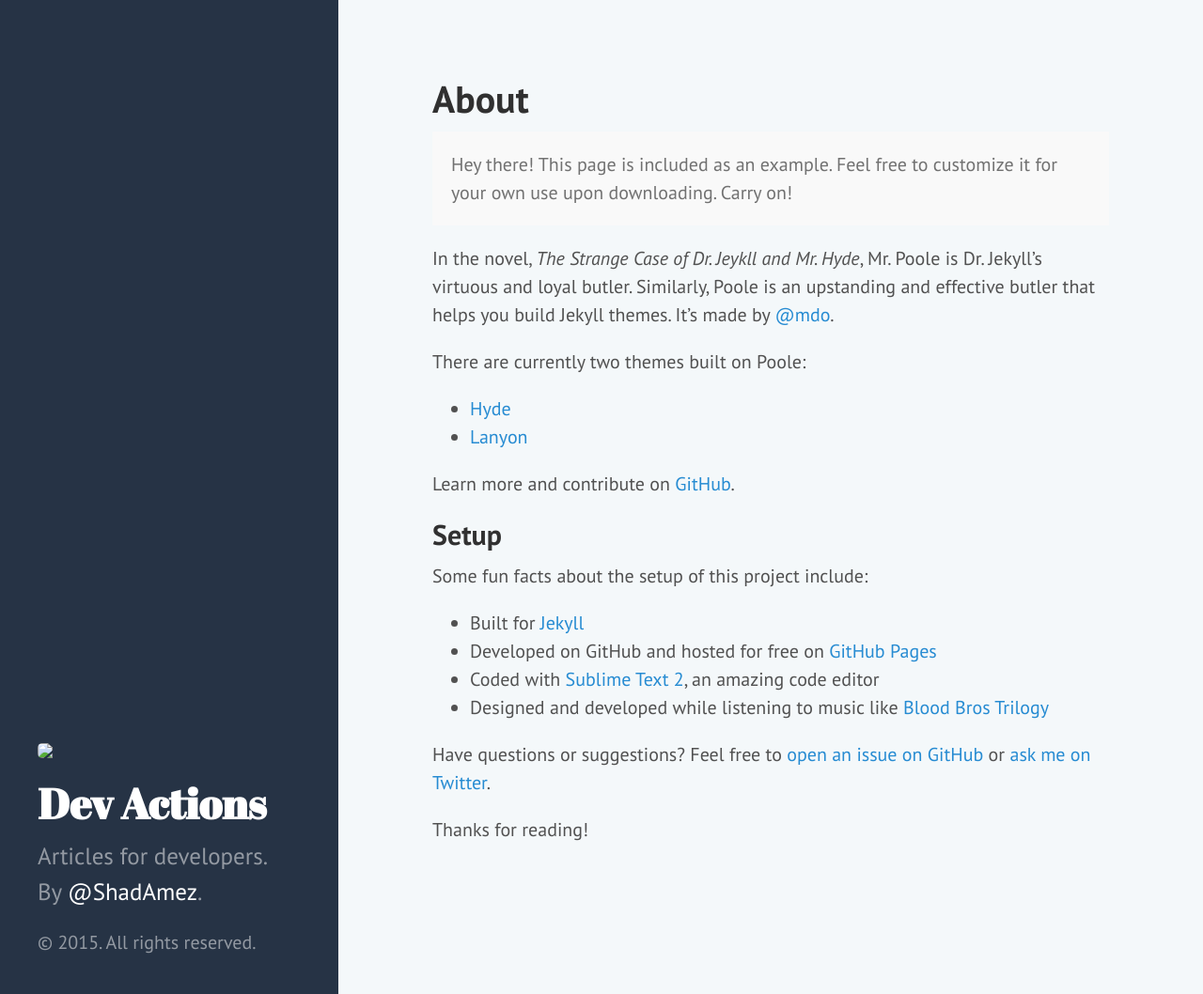
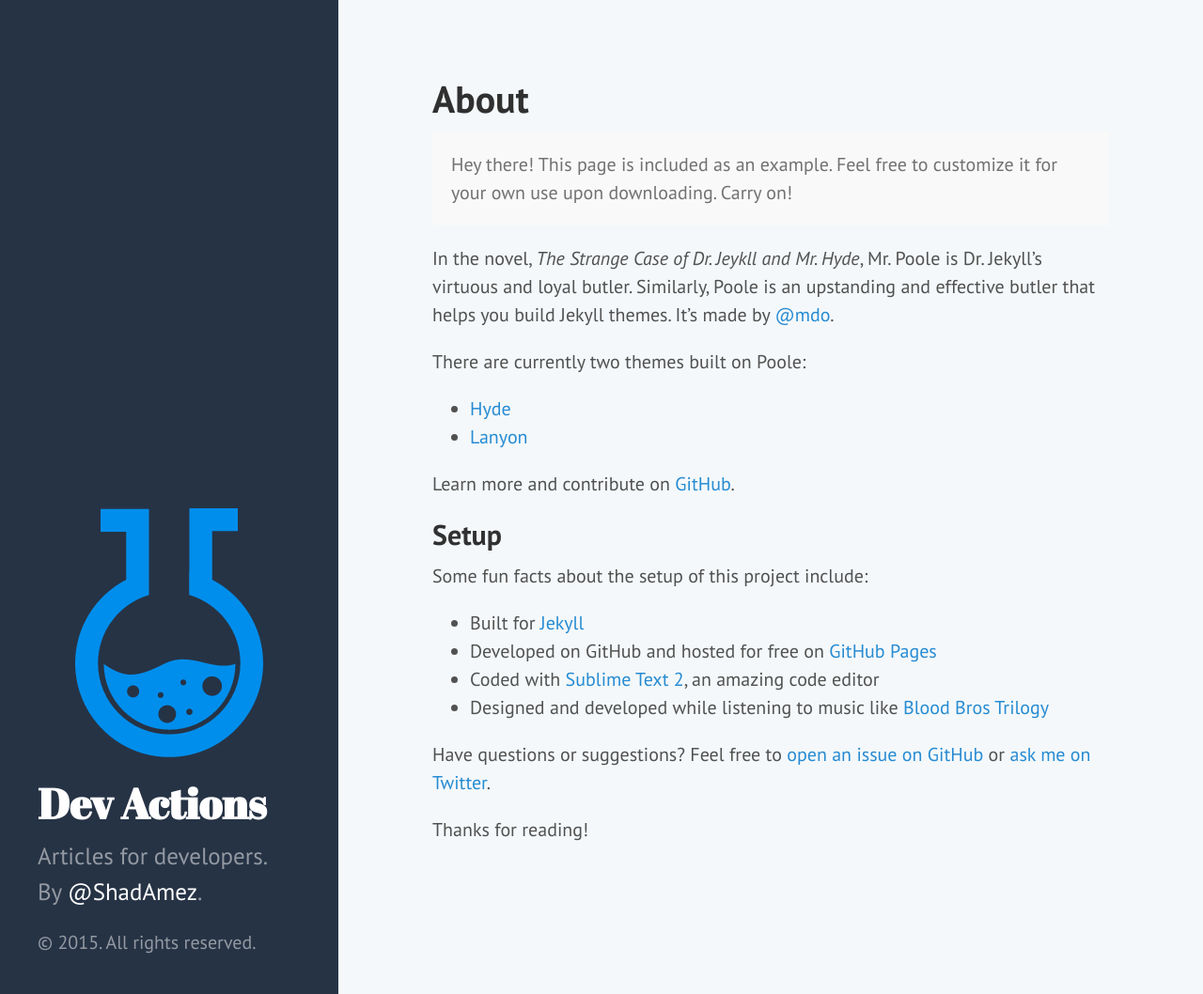
Before and after one commit to amezng/amezng.github.io, a Jekyll site: the page built from about.md, in a window 1280 px wide and 1058 px high. Shown: the whole window at 94% size. Built offline with Jekyll 4.4.1, drawn with Linux system fonts in a browser that asks for light colours; Markdown is read by kramdown in place of the engine named in the settings.

Commit message:
fixed the relative path

```diff
--- a/_includes/sidebar.html
+++ b/_includes/sidebar.html
@@ -1,7 +1,7 @@
 <div class="sidebar">
   <div class="container sidebar-sticky">
     <div class="sidebar-about">
-      <img src="public/logo.png" />
+      <img src="/public/logo.png" />
       <h1>
         <a href="{{ site.baseurl }}">
           {{ site.title }}
```
